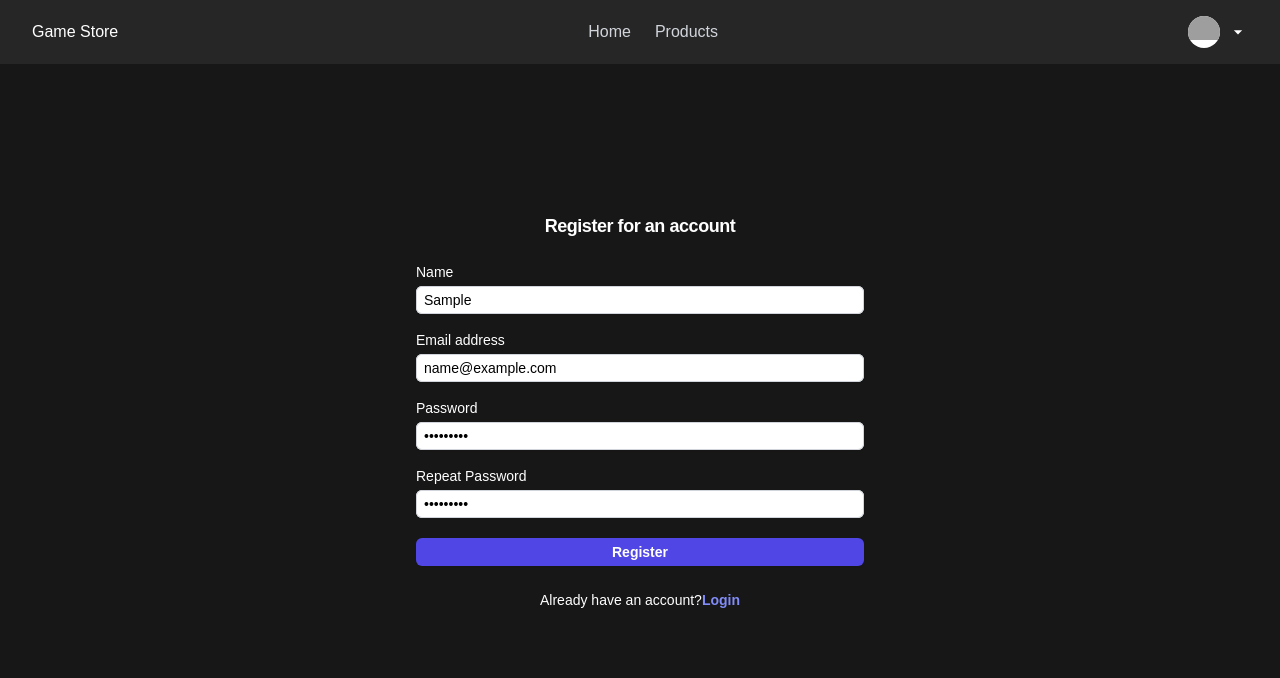
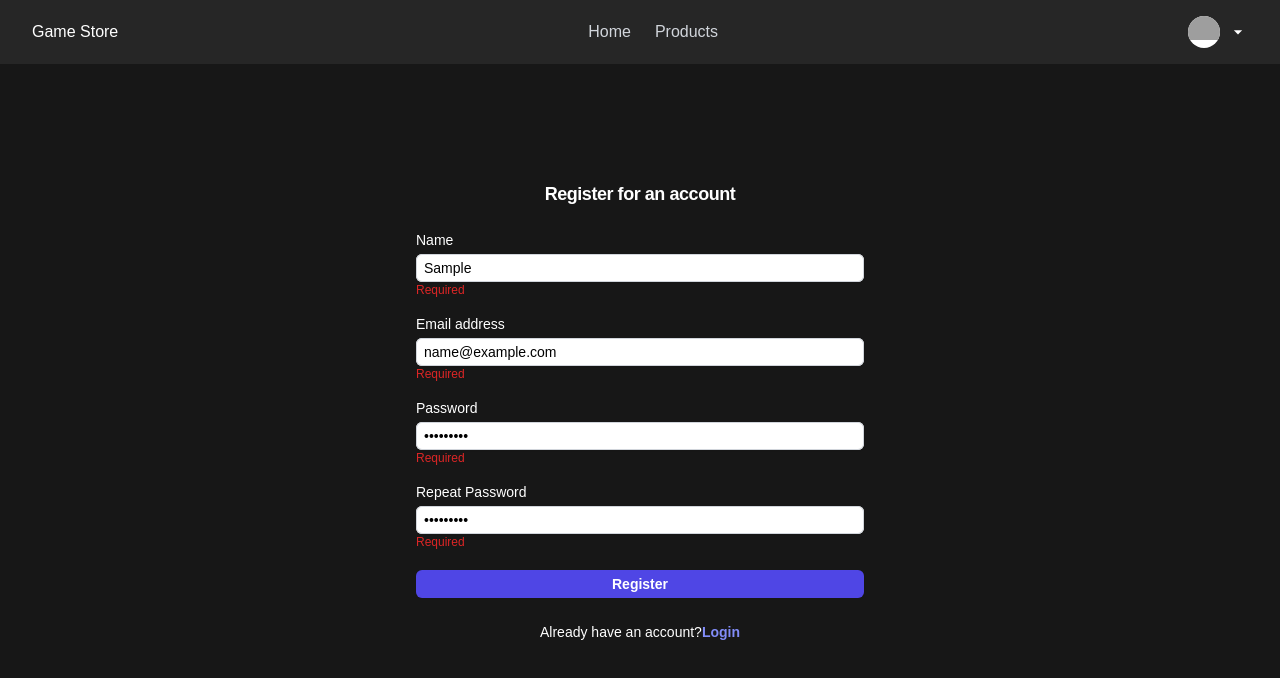
Before and after one commit to sinarhen/GameStore, a React (Create React App) app in the folder client/: page /register in a window 1280 px wide. Both pictures are taken after typing "Sample", "name@example.com", "Sample123", "Sample123" into the empty fields and a click on the button "Register". Shown: the top 678 px of the page. Built offline with nearby package versions, Linux system fonts and the light colour scheme; grey boxes are pictures that could not be loaded; the HTML template or start-up script is replaced by a standard one.

Commit message:
Fixing Input in register form

```diff
--- a/client/src/components/Input.tsx
+++ b/client/src/components/Input.tsx
@@ -1,31 +1,28 @@
+
 import React from "react";
 
-export default function Input({...props}: {
-    name: string,
-    id: string,
-    type: string,
-    autoComplete: string,
-    label: string,
-    value: string,
-    onChange: (event: React.ChangeEvent<HTMLInputElement>) => void
-}) {
+type InputProps = React.DetailedHTMLProps<React.InputHTMLAttributes<HTMLInputElement>, HTMLInputElement> & {
+    label: string;
+    error?: string;
+  };
+
+
+const Input: React.FC<InputProps> = ({label, error, ...props}) => {
     return (
         <div>
             <label htmlFor={props.name} className="block text-sm font-medium leading-5 text-white">
-                {props.label}
+                {label}
             </label>
             <div className="mt-1">
                 <input
-                    value={props.value}
-                    onChange={props.onChange}
-                    id={props.id}
-                    name={props.name}
-                    type={props.type}
-                    autoComplete={props.autoComplete}
-                    required
+                    {...props}
                     className="block w-full rounded-md border-0 py-1 px-2 text-black shadow-sm ring-1 ring-inset ring-gray-300 placeholder:text-gray-400 focus:ring-2 focus:ring-inset focus:ring-indigo-600 text-sm leading-5"
+
                 />
+                {error && <p className="text-red-600 text-xs ">{error}</p>}
             </div>
         </div>
     );
 }
+
+export default Input;
--- a/client/src/pages/Register.tsx
+++ b/client/src/pages/Register.tsx
@@ -1,9 +1,9 @@
 import { Link } from "react-router-dom";
-import React from "react";
-
-import { z } from "zod";
-
+import * as z from "zod";
 import Input from "../components/Input";
+import { useForm } from "react-hook-form";
+import { zodResolver } from '@hookform/resolvers/zod';
+import { useEffect } from "react";
 
 const RegisterSchema = z.object({
     name: z.string().min(2, "Name must be at least 2 characters").max(50, "Name must be less than 50 characters"),
@@ -15,35 +15,27 @@ const RegisterSchema = z.object({
     path: ["repeatPassword"],
 });
 
+type RegisterFormData = z.infer<typeof RegisterSchema>;
+
 export default function Register() {
-  const [formData, setFormData] = React.useState({
-    name: '',
-    email: '',
-    password: '',
-    repeatPassword: ''
+  const { register, handleSubmit, formState, getValues } = useForm<RegisterFormData>({
+      defaultValues:{
+        name: "",
+        email: "",
+        password: "",
+        repeatPassword: ""
+      },
+      resolver: zodResolver(RegisterSchema)
   });
+  const onSubmit = (data: RegisterFormData) => {
+      console.log(data);
+  }
 
-  const [validationError, setValidationError] = React.useState(null);
+  useEffect(() => {
+    console.log(formState.errors);
+  }, [formState.errors]);
 
-  const handleInputChange = (event: any) => {
-    const { name, value } = event.target;
-    setFormData((prevData) => ({
-      ...prevData,
-      [name]: value
-    }));
-  };
-
-  const handleSubmit = () => {
-    try {
-      RegisterSchema.parse(formData);
-
-      console.log("Form submitted:", formData);
-      setValidationError(null);
-    } catch (error: any) {
-      setValidationError(error.errors);
-    }
-  };
-
+  console.log(getValues("name"));
   return (
     <>
       <div className="flex min-h-full flex-1 flex-col justify-center px-4 py-8 lg:px-6">
@@ -54,22 +46,45 @@ export default function Register() {
         </div>
 
         <div className="mt-6 sm:mx-auto sm:w-full sm:max-w-md">
-          <form className="space-y-4" action="#" method="POST" onSubmit={(e) => { e.preventDefault(); handleSubmit(); }}>
+          <form className="space-y-4" action="#" method="POST" onSubmit={handleSubmit(onSubmit)}>
 
-            <Input label="Name" name="name" type="text" id="name" autoComplete="name" value={formData.name} onChange={handleInputChange} />
-            <Input label="Email address" name="email" type="email" id="email" autoComplete="email" value={formData.email} onChange={handleInputChange} />
-            <Input label="Password" name="password" type="password" id="password" autoComplete="new-password" value={formData.password} onChange={handleInputChange} />
-            <Input label="Repeat Password" name="repeatPassword" type="password" id="repeatPassword" autoComplete="new-password" value={formData.repeatPassword} onChange={handleInputChange} />
+            <Input
+              label="Name"
+              type="text"
+              id="name"
+              autoComplete="name"
+              error={formState.errors.name?.message}
+              {...register("name")}
+              />
+            <Input
+            label="Email address"
+            type="email"
+            id="email"
+            autoComplete="email"
+            error={formState.errors.email?.message}
+            {...register("email")}
+            />
+            <Input
+              label="Password"
+              type="password"
+              id="password"
+              error={formState.errors.password?.message}
+              autoComplete="new-password" {...register('password')}
+            />
 
-            {validationError && (
-              <div className="text-red-500">{validationError}</div>
-            )}
+            <Input
+              label="Repeat Password"
+              type="password"
+              id="repeatPassword"
+              error={formState.errors.repeatPassword?.message}
+              autoComplete="new-password"
+              {...register('repeatPassword')}
+
+            />
 
             <div>
               <button
-                onClick={handleSubmit}
-                type="submit"
-                className="flex mt-5 w-full justify-center rounded-md bg-indigo-600 px-2 py-1 px-2 text-sm font-semibold leading-5 text-white shadow-sm hover:bg-indigo-500 focus-visible:outline focus-visible:outline-2 focus-visible:outline-offset-2 focus-visible:outline-indigo-600"
+                className="flex mt-5 w-full justify-center rounded-md bg-indigo-600 px-2 py-1  text-sm font-semibold leading-5 text-white shadow-sm hover:bg-indigo-500 focus-visible:outline focus-visible:outline-2 focus-visible:outline-offset-2 focus-visible:outline-indigo-600"
               >
                 Register
               </button>
```
